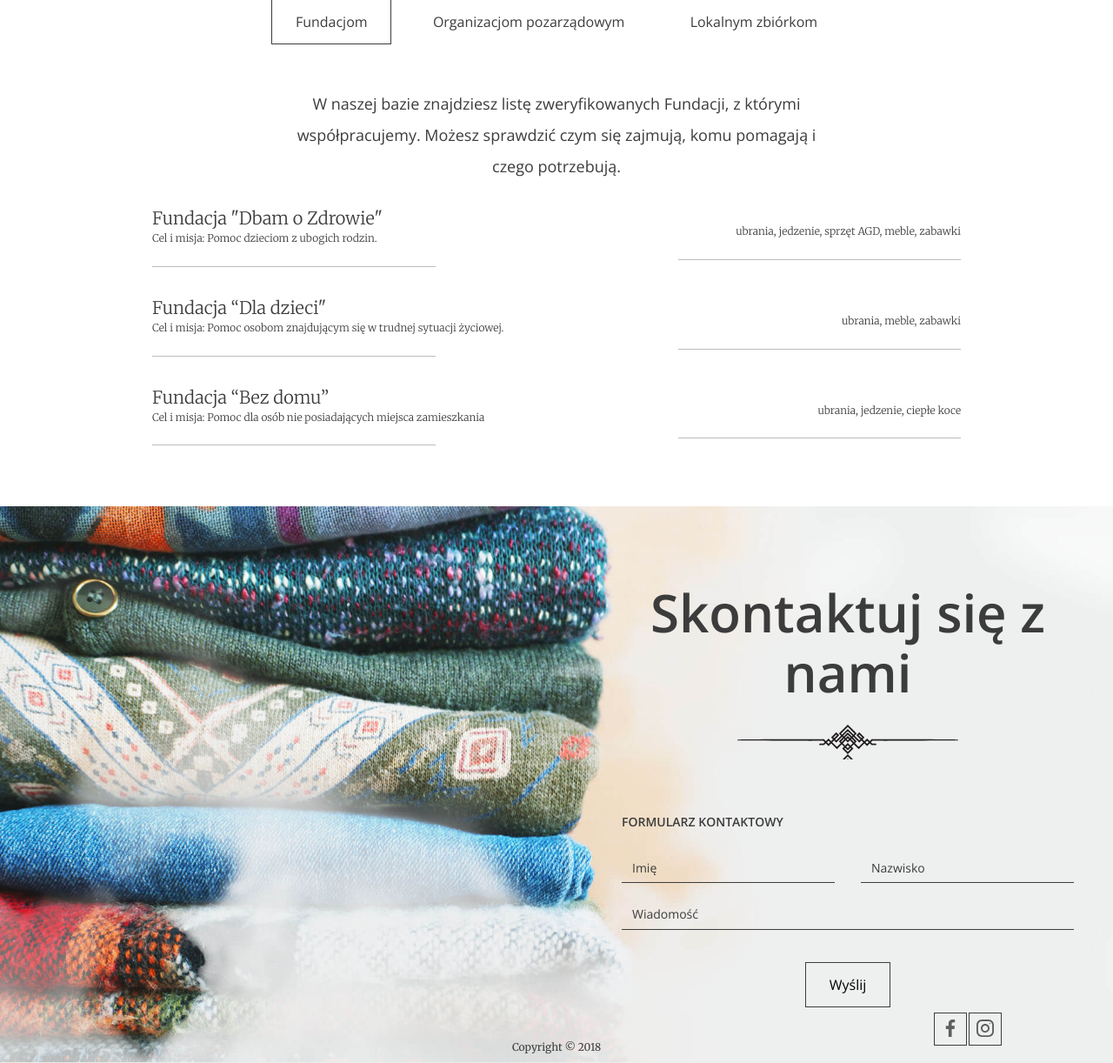
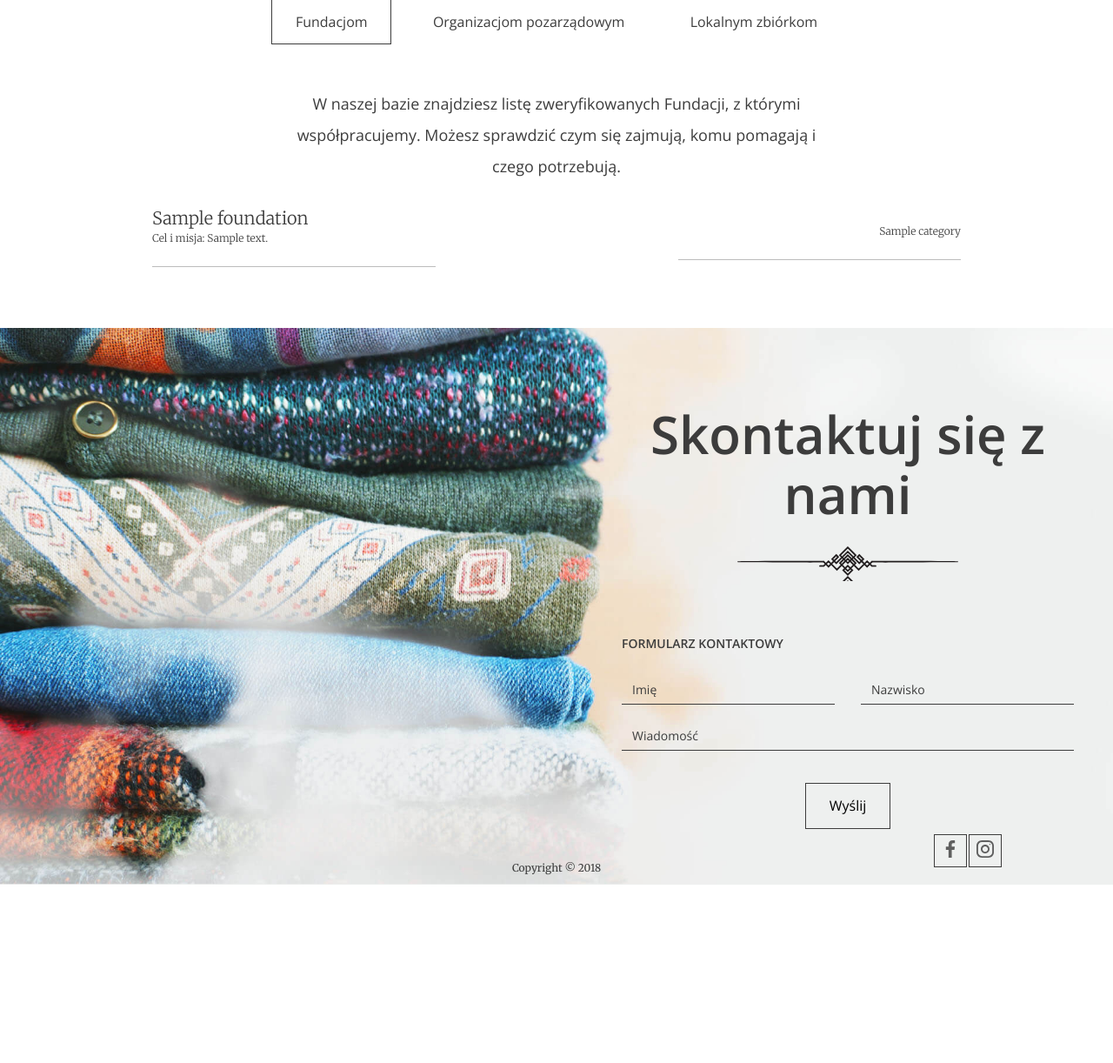
Before and after one commit to DevWisniewski/Oddam-w-dobre-rece, a Django app: template OddamApp/templates/index.html in a window 1280 px wide. Shown: the part 2789-4011 px from the top of the page at 87% size. After the commit the page ends 3806 px from the top, so only its background shows below. Run offline with Django 3.2, Linux system fonts and the light colour scheme; the template is opened without the code that fills it: most values are stand-ins (such as "Sample title", 1, 10 or a date in 2020).

Commit message:
Dodano dynamiczne ładowanie instytucji na stronie głównej.

```diff
--- a/OddamApp/templates/index.html
+++ b/OddamApp/templates/index.html
@@ -89,38 +89,19 @@
         <li data-id="2"><a href="#" class="btn btn--without-border">Organizacjom pozarządowym</a></li>
         <li data-id="3"><a href="#" class="btn btn--without-border">Lokalnym zbiórkom</a></li>
     </ul>
-
-    <!-- SLIDE 1 -->
+<!-- SLIDE 1 dla fundacji -->
 <div class="help--slides active" data-id="1">
     <p>W naszej bazie znajdziesz listę zweryfikowanych Fundacji, z którymi współpracujemy. Możesz sprawdzić czym się zajmują, komu pomagają i czego potrzebują.</p>
-
     <ul class="help--slides-items">
+        {% for foundation in foundations %}
         <li>
             <div class="col">
-                    <div class="title">Fundacja "Dbam o Zdrowie"</div>
-                    <div class="subtitle">Cel i misja: Pomoc dzieciom z ubogich rodzin.</div>
+                <div class="title">{{ foundation.name }}</div>
+                <div class="subtitle">Cel i misja: {{ foundation.description }}</div>
             </div>
-
-                <div class="col"><div class="text">ubrania, jedzenie, sprzęt AGD, meble, zabawki</div></div>
+            <div class="col"><div class="text">{{ foundation.categories.all|join:", " }}</div></div>
         </li>
-
-            <li>
-                <div class="col">
-                    <div class="title">Fundacja “Dla dzieci"</div>
-                    <div class="subtitle">Cel i misja: Pomoc osobom znajdującym się w trudnej sytuacji życiowej.</div>
-                </div>
-
-                <div class="col"><div class="text">ubrania, meble, zabawki</div></div>
-            </li>
-
-            <li>
-                <div class="col">
-                    <div class="title">Fundacja “Bez domu”</div>
-                    <div class="subtitle">Cel i misja: Pomoc dla osób nie posiadających miejsca zamieszkania</div>
-                </div>
-
-                <div class="col"><div class="text">ubrania, jedzenie, ciepłe koce</div></div>
-            </li>
+        {% endfor %}
     </ul>
     <!-- Pagination
     <ul class="help--slides-pagination">
@@ -131,51 +112,20 @@
     -->
 </div>
 
-
-    <!-- SLIDE 2 -->
+<!-- SLIDE 2 dla organizacji pozarządowych -->
 <div class="help--slides" data-id="2">
-        <p>
-            Lorem ipsum dolor, sit amet consectetur adipisicing elit. Hic officiis mollitia dolor, neque aspernatur accusamus debitis. Ducimus, officia. Quia, sunt illum! Non iste placeat ab ipsum alias
-            quos suscipit corporis!
-        </p>
+    <p>Wspieramy organizacje pozarządowe działające na rzecz społeczności lokalnych. Poznaj naszych partnerów i zobacz, jak możesz pomóc.</p>
     <ul class="help--slides-items">
+        {% for ngo in ngos %}
         <li>
             <div class="col">
-                    <div class="title">Organizacja 1</div>
-                    <div class="subtitle">Lorem ipsum dolor sit amet consectetur.</div>
+                <div class="title">{{ ngo.name }}</div>
+                <div class="subtitle">Cel i misja: {{ ngo.description }}</div>
             </div>
-
-                <div class="col"><div class="text">Lorem ipsum dolor sit amet consectetur adipisicing elit.</div></div>
+            <div class="col"><div class="text">{{ ngo.categories.all|join:", " }}</div></div>
         </li>
-
-            <li>
-                <div class="col">
-                    <div class="title">Organizacja 2</div>
-                    <div class="subtitle">Lorem ipsum dolor sit amet consectetur.</div>
-                </div>
-
-                <div class="col"><div class="text">Lorem ipsum dolor sit amet consectetur adipisicing elit.</div></div>
-            </li>
-
-            <li>
-                <div class="col">
-                    <div class="title">Organizacja 3</div>
-                    <div class="subtitle">Lorem ipsum dolor sit amet consectetur.</div>
-                </div>
-
-                <div class="col"><div class="text">Lorem ipsum dolor sit amet consectetur adipisicing elit.</div></div>
-            </li>
-
-            <li>
-                <div class="col">
-                    <div class="title">Organizacja 4</div>
-                    <div class="subtitle">Lorem ipsum dolor sit amet consectetur.</div>
-                </div>
-
-                <div class="col"><div class="text">Lorem ipsum dolor sit amet consectetur adipisicing elit.</div></div>
-            </li>
+        {% endfor %}
     </ul>
-
     <!-- Pagination
     <ul class="help--slides-pagination">
         <li><a href="#" class="btn btn--small btn--without-border active" data-page="1">1</a></li>
@@ -187,29 +137,20 @@
     -->
 </div>
 
-    <!-- SLIDE 3 -->
+<!-- SLIDE 3 dla lokalnych zbiórek -->
 <div class="help--slides" data-id="3">
-        <p>Lorem ipsum dolor sit amet, his ocurreret persequeris ea, ad utinam laudem duo. Verterem adipisci partiendo eos ne, ea his reque quaeque recteque, ne quo lobortis intellegam.</p>
+    <p>Tutaj znajdziesz informacje o lokalnych zbiórkach. Dowiedz się więcej o ich działaniach.</p>
     <ul class="help--slides-items">
+        {% for collection in local_collections %}
         <li>
             <div class="col">
-                    <div class="title">Lokalna zbiórka 1</div>
-                    <div class="subtitle">Lorem ipsum dolor sit amet consectetur.</div>
+                <div class="title">{{ collection.name }}</div>
+                <div class="subtitle">Cel i misja: {{ collection.description }}</div>
             </div>
-
-                <div class="col"><div class="text">Lorem ipsum dolor sit amet consectetur adipisicing elit.</div></div>
+            <div class="col"><div class="text">{{ collection.categories.all|join:", " }}</div></div>
         </li>
-
-            <li>
-                <div class="col">
-                    <div class="title">Lokalna zbiórka 2</div>
-                    <div class="subtitle">Lorem ipsum dolor sit amet consectetur.</div>
-                </div>
-
-                <div class="col"><div class="text">Lorem ipsum dolor sit amet consectetur adipisicing elit.</div></div>
-            </li>
+        {% endfor %}
     </ul>
-
     <!-- Pagination
     <ul class="help--slides-pagination">
         <li><a href="#" class="btn btn--small btn--without-border active" data-page="1">1</a></li>
@@ -217,5 +158,6 @@
     </ul>
     -->
 </div>
+
 </section>
 {% endblock %}
```
Also changed, not shown: OddamApp/views.py (+8 -0 lines). Lines whose indentation alone changed are shown as unchanged.
